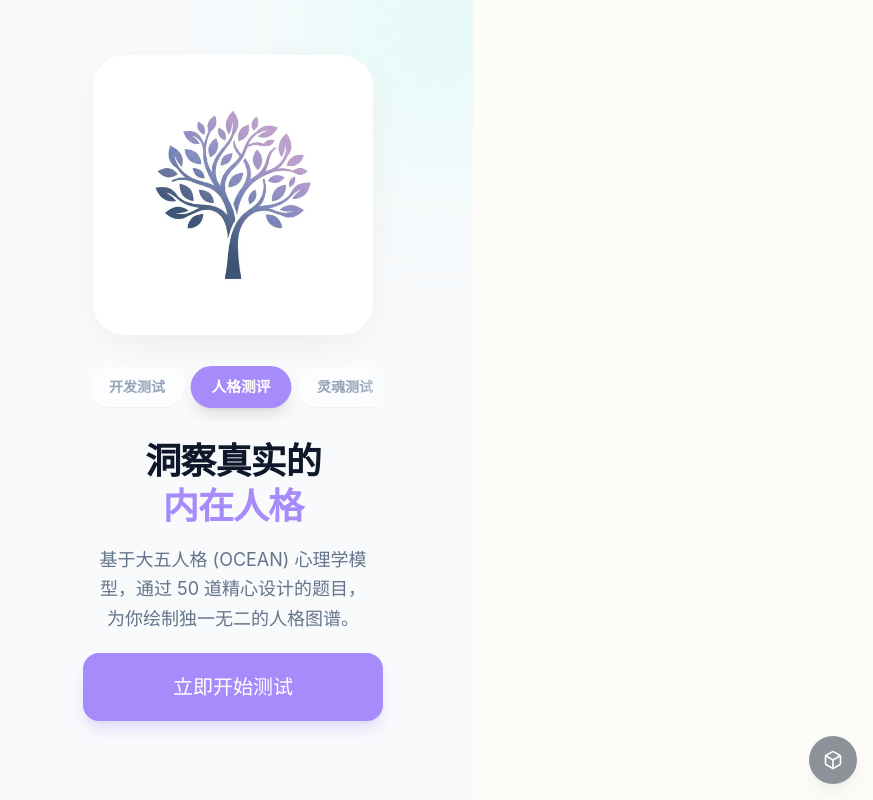
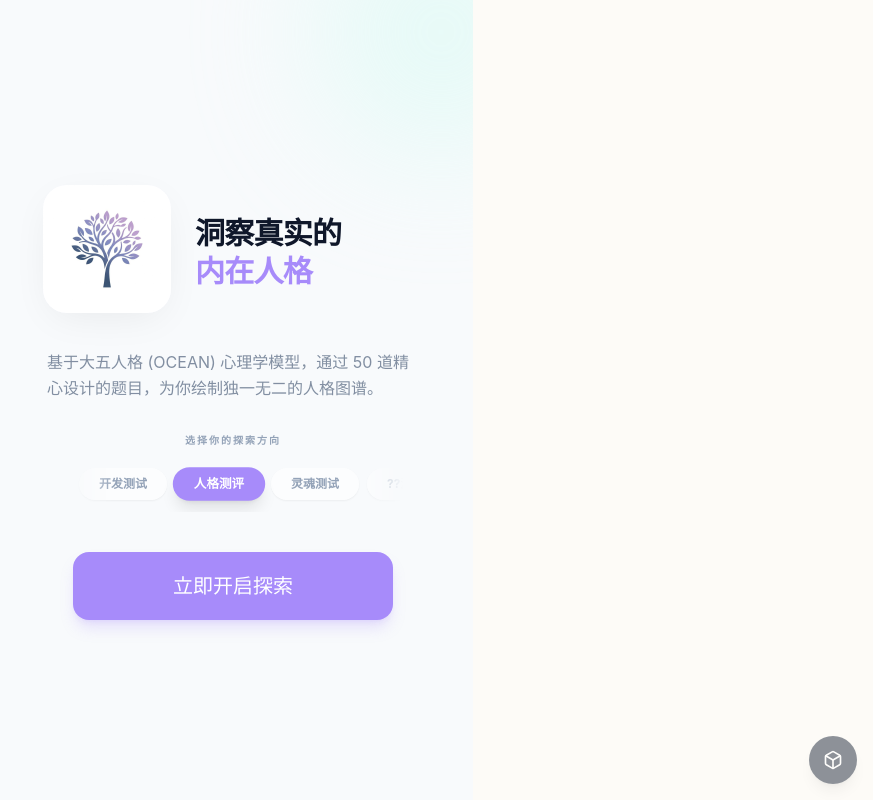
Before and after one commit to LingLingDayo/trait-labs, a Vue app: page / in a window 1280 px wide. Shown: the whole page, without its empty margins (407-1280 px from the left). Built offline with nearby package versions, Linux system fonts and the light colour scheme.

Commit message:
调整首页布局

```diff
--- a/src/components/home/HomeStage.vue
+++ b/src/components/home/HomeStage.vue
@@ -45,55 +45,69 @@ const selectType = (event: MouseEvent, item: typeof testTypes[0]) => {
 </script>
 
 <template>
-  <div class="flex-1 min-h-0 w-full flex flex-col px-6 pt-4 pb-12 animate-slide-up overflow-y-auto overflow-x-hidden scrollbar-hide safe-area-bottom">
-    <!-- Hero Section -->
-    <div class="flex-1 flex flex-col items-center justify-center text-center space-y-4">
-      <!-- 英雄图容器：增加背景色平滑过渡 -->
+  <div class="flex-1 min-h-0 w-full flex flex-col px-6 py-10 animate-slide-up overflow-y-auto overflow-x-hidden scrollbar-hide safe-area-bottom">
+    <!-- Main Content Area -->
+    <div class="flex-1 flex flex-col items-center justify-center space-y-8 py-2">
+
+      <!-- Top Section: Logo/Hero + Title side by side -->
+      <div class="w-full max-w-[380px] flex items-center gap-6">
+        <!-- 英雄图容器：缩小并移动到侧边，增加持续摆动动画 -->
         <div
-        class="relative w-full aspect-square max-w-[280px] rounded-[32px] overflow-hidden shadow-premium group transition-colors duration-700"
+          class="relative flex-shrink-0 w-32 h-32 rounded-3xl overflow-hidden shadow-premium transition-colors duration-700 animate-sway-float"
           :class="typeThemes[activeTestType.id] || 'bg-white'"
         >
           <img
             src="../../assets/images/hero.jpg"
-          alt="Mysterious Minimalist Tree"
-          class="w-full h-full object-cover transition-transform duration-700 group-hover:scale-105"
+            alt="Hero Image"
+            class="w-full h-full object-cover"
           />
         </div>
 
-      <!-- Test Types Selector -->
+        <!-- Title Section: 使用 flex-1 稳固空间，防止内容切换导致整体宽度波动抖动喵~ -->
+        <div class="flex-1 min-w-0 flex flex-col justify-center">
+          <Transition name="fade-slide" mode="out-in">
+            <h1
+              :key="activeTestType.id"
+              class="text-3xl font-black text-slate-900 leading-tight text-left"
+              v-html="activeTestType.tagline"
+            >
+            </h1>
+          </Transition>
+        </div>
+      </div>
+
+      <!-- Description Area -->
+      <div class="w-full max-w-[380px]">
+        <Transition name="fade-slide" mode="out-in">
+          <p :key="activeTestType.id" class="text-slate-500 text-base leading-relaxed text-left opacity-80 pl-1">
+            {{ activeTestType.description }}
+          </p>
+        </Transition>
+      </div>
+
+      <!-- Test Types Selector: Keep centered -->
+      <div class="w-full flex flex-col items-center space-y-2">
+        <span class="text-[10px] uppercase tracking-[0.2em] text-slate-400 font-bold">选择你的探索方向</span>
         <div
           ref="scrollContainer"
-        class="flex gap-2 w-full max-w-[320px] overflow-x-auto py-4 px-4 scrollbar-hide scroll-smooth mask-fade-horizontal"
+          class="flex gap-2 w-full max-w-[340px] overflow-x-auto py-3 px-4 scrollbar-hide scroll-smooth mask-fade-horizontal"
         >
           <button
             v-for="item in testTypes"
             :key="item.id"
             @click="selectType($event, item)"
-          class="flex-shrink-0 px-5 py-2.5 rounded-full text-sm font-bold transition-all duration-300 whitespace-nowrap"
+            class="flex-shrink-0 px-5 py-2 rounded-full text-xs font-bold transition-all duration-300 whitespace-nowrap"
             :class="activeTestType.id === item.id ? 'bg-primary-500 text-white shadow-lg scale-105' : 'bg-white/60 text-slate-400 hover:bg-white hover:text-slate-600 shadow-sm'"
           >
             {{ item.name }}
           </button>
         </div>
-
-      <div class="w-full max-w-[320px]">
-        <Transition name="fade-slide" mode="out-in">
-          <div :key="activeTestType.id" class="space-y-4">
-            <h1
-              class="text-4xl font-extrabold text-slate-900 leading-tight min-h-[4.5rem] flex items-center justify-center whitespace-nowrap"
-            >
-              <span v-html="activeTestType.tagline"></span>
-            </h1>
-            <p class="text-slate-500 text-lg max-w-[280px] mx-auto leading-relaxed">
-              {{ activeTestType.description }}
-            </p>
-          </div>
-        </Transition>
       </div>
 
-      <div class="w-full max-w-[300px] pt-1">
-        <Button size="xl" class="w-full" @click="$emit('start', activeTestType.id)">
-          立即开始测试
+      <!-- Action Button -->
+      <div class="w-full max-w-[320px] pt-2">
+        <Button size="xl" class="w-full shadow-premium-hover" @click="$emit('start', activeTestType.id)">
+          立即开启探索
         </Button>
       </div>
     </div>
@@ -101,35 +115,49 @@ const selectType = (event: MouseEvent, item: typeof testTypes[0]) => {
 </template>
 
 <style scoped>
+/* 核心漂浮摆动动画 */
+@keyframes sway-float {
+  0%, 100% {
+    transform: translateY(0) rotate(-2deg);
+  }
+  50% {
+    transform: translateY(-8px) rotate(2deg);
+  }
+}
+
+.animate-sway-float {
+  animation: sway-float 4s ease-in-out infinite;
+}
+
 /* 内容切换动画 */
 .fade-slide-enter-active {
-  transition: all 0.5s cubic-bezier(0.25, 1, 0.5, 1);
+  transition: all 0.4s cubic-bezier(0.25, 1, 0.5, 1);
 }
 .fade-slide-leave-active {
-  transition: all 0.3s cubic-bezier(0.5, 0, 0.75, 0);
+  transition: all 0.2s cubic-bezier(0.5, 0, 0.75, 0);
 }
 .fade-slide-enter-from {
   opacity: 0;
-  transform: translateY(16px) scale(0.98);
+  transform: translateX(10px);
 }
 .fade-slide-leave-to {
   opacity: 0;
-  transform: translateY(-16px) scale(0.98);
+  transform: translateX(-10px);
 }
 
 .mask-fade-horizontal {
   -webkit-mask-image: linear-gradient(
     to right,
     transparent 0%,
-    black 10%,
-    black 90%,
+    black 15%,
+    black 85%,
     transparent 100%
   );
   mask-image: linear-gradient(
     to right,
     transparent 0%,
-    black 10%,
-    black 90%,
+    black 15%,
+    black 85%,
     transparent 100%
   );
 }
--- a/src/data/tests/otaku.ts
+++ b/src/data/tests/otaku.ts
@@ -3,7 +3,7 @@ import type { TestSuite } from '../types'
 export const otakuTest: TestSuite = {
   id: 'otaku',
   name: '二次元浓度鉴定',
-  tagline: '你的DNA里刻着多少<br /><span class="text-primary-500">动漫梗？</span>',
+  tagline: '你的DNA里刻着<br />多少<span class="text-primary-500">动漫梗？</span>',
   description: '跨越30年的ACG硬核大考验，三十道题全方位扫描，深度鉴定你的二次元纯度。',
   estimatedMinutes: 5,
   randomizeOptions: true,
```
Lines whose indentation alone changed are shown as unchanged.
